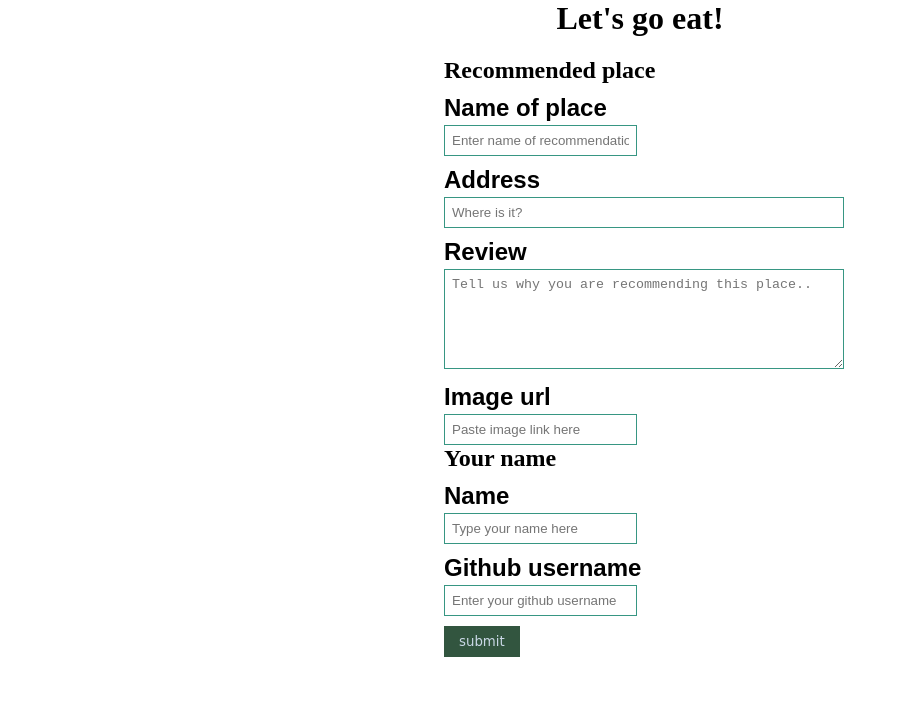
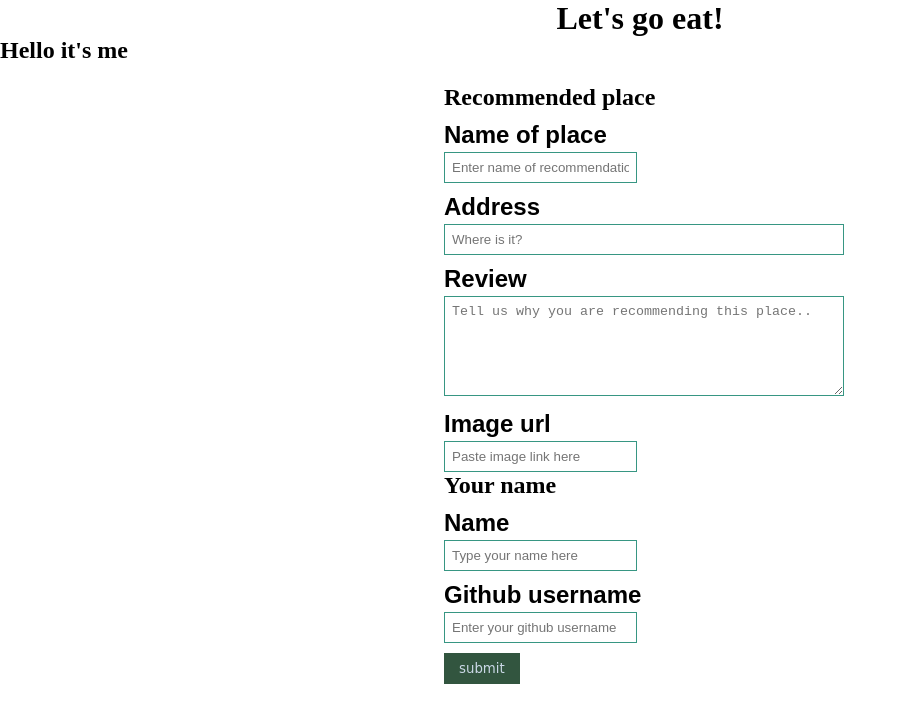
Before and after one commit to fac-15/FAC_guidebook, a website: page public/index.html in a window 1280 px wide. Shown: the whole page, without its empty margins (0-907 px from the left). Drawn offline with Linux system fonts and the light colour scheme.

Commit message:
cheeky h2

```diff
--- a/public/index.html
+++ b/public/index.html
@@ -10,6 +10,7 @@
 </head>
 <body>
   <h1>Let's go eat!</h1>
+  <h2>Hello it's me</h2>
 
   <section id="form" title ="form">
       <form>
```
